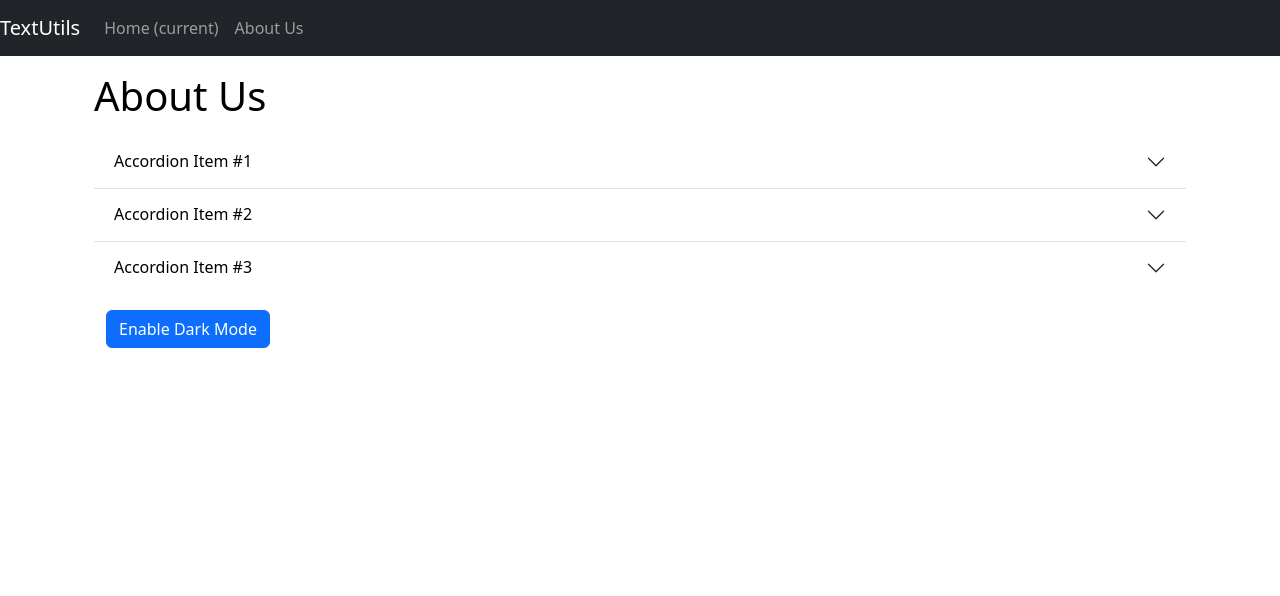
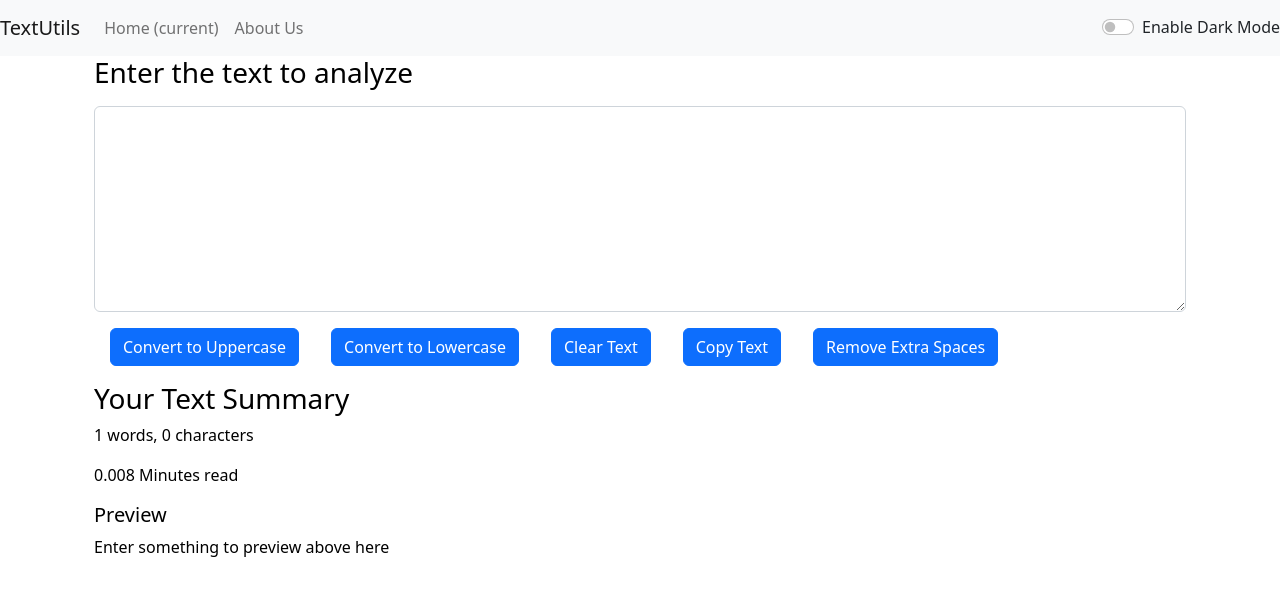
Before and after one commit to Aterminate/text-utils, a React (Create React App) app: page / in a window 1280 px wide. Shown: the top 596 px of the page. Built offline with nearby package versions, Linux system fonts and the light colour scheme.

Commit message:
Sixth Commit

```diff
--- a/src/App.js
+++ b/src/App.js
@@ -1,18 +1,29 @@
 // import logo from './logo.svg';
+import { useState } from 'react';
 import './App.css';
-import { About } from './components/About';
+// import { About } from './components/About';
 import { Navbar } from './components/Navbar';
-// import {TextForm} from  './components/TextForm';
+import {TextForm} from  './components/TextForm';
 
 function App() {
+  const [mode, setMode] = useState('light')  // Wheather dark mode is enabled or not
+
+  const toggleMode = () => {
+    if(mode === 'light'){
+      setMode('dark');
+      document.body.style.backgroundColor =  '#07105c';
+    }
+    else{
+      setMode('light');
+      document.body.style.backgroundColor =  'white';
+    }
+  }
   return (
       <>
-        <Navbar title="TextUtils" aboutText="About Us" />
-
+        <Navbar title="TextUtils" aboutText="About Us" mode={mode} toggleMode={toggleMode} />
         <div className="container">
-        <About/>
-          {/* <TextForm heading="Enter the text to analyze"/> */}
-
+        {/* <About/> */}
+        <TextForm heading="Enter the text to analyze" mode={mode} />
         </div>
       </>
   );
--- a/src/components/Navbar.js
+++ b/src/components/Navbar.js
@@ -3,7 +3,8 @@
 
 export const Navbar = (props) => {
   return (
-    <nav className="navbar navbar-expand-lg navbar-dark bg-dark">
+    <>
+      <nav className={`navbar navbar-expand-lg navbar-${props.mode} bg-${props.mode}`}>
       <a className="navbar-brand" href="/">{props.title}</a>
       <button className="navbar-toggler" type="button" data-toggle="collapse" data-target="#navbarSupportedContent" aria-controls="navbarSupportedContent" aria-expanded="false" aria-label="Toggle navigation">
         <span className="navbar-toggler-icon"></span>
@@ -18,12 +19,13 @@
             <a className="nav-link" href="/">{props.aboutText}</a>
           </li>
         </ul>
-      {/* <form className="form-inline my-2 my-lg-0">
-        <input className="form-control mr-sm-2" type="search" placeholder="Search" aria-label="Search"/>
-        <button className="btn btn-outline-success my-2 my-sm-0" type="submit">Search</button>
-      </form> */}
+      </div>
+      <div className={`form-check form-switch text-${props.mode==='light'? 'dark' : 'light'}`}>
+          <input className="form-check-input" type="checkbox" onClick={props.toggleMode}  role="switch" id="flexSwitchCheckDefault"/>
+          <label className="form-check-label" htmlFor="flexSwitchCheckDefault">Enable Dark Mode</label>
       </div>
       </nav>
+    </>
   )
 }
 Navbar.propTypes = {title: PropTypes.string.isRequired,
--- a/src/components/TextForm.js
+++ b/src/components/TextForm.js
@@ -20,24 +20,42 @@
         // console.log("On change");
         setText(event.target.value);
     }
+    // Credits A
+    const handleCopy     = () => {
+        console.log("I am copy");
+        var text = document.getElementById("myBox");
+        text.select();
+        // it is not necessary to add selection range
+        // text.setSelectionRange(0, 9999);
+        navigator.clipboard.writeText(text.value);
+    }
+    // Credits Coding wala
+    const handleExtraSpaces  = () => {
+        let newText = text.split(/[ ]+/);
+        setText(newText.join(" "))
+    }
+
+
     const [text, setText]  = useState('');
     return (
         <>
-            <div className='container'>
-                <h3>{props.heading}</h3>
-                <div className="form-group">
-                    <textarea className="form-control" id="exampleFormControlTextarea1" value={text} onChange={handleOnChange}  rows="8"></textarea>
+            <div className='container' style={{color: props.mode==='dark'? 'white' : 'black'}}>
+                <h3 >{props.heading}</h3>
+                <div className="form-group my-3">
+                    <textarea className="form-control" value={text} onChange={handleOnChange}  style={{backgroundColor: props.mode==='dark'? 'grey' : 'white',color: props.mode==='dark'? 'white' : 'black'}} id="myBox"  rows="8"></textarea>
                 </div>
-                <button className="btn btn-primary mx-2" onClick={handleUpClick}>Convert to Uppercase</button>
-                <button className="btn btn-primary mx-2" onClick={handleLoClick}>Convert to Lowercase</button>
-                <button className="btn btn-primary mx-2" onClick={handleclearClick}>Clear Text</button>
+                <button className="btn btn-primary mx-3" onClick={handleUpClick}>Convert to Uppercase</button>
+                <button className="btn btn-primary mx-3" onClick={handleLoClick}>Convert to Lowercase</button>
+                <button className="btn btn-primary mx-3" onClick={handleclearClick}>Clear Text</button>
+                <button className="btn btn-primary mx-3" onClick={handleCopy}>Copy Text</button>
+                <button className="btn btn-primary mx-3" onClick={handleExtraSpaces}>Remove Extra Spaces</button>
             </div>
-            <div className="container my-3">
+            <div className="container my-3" style={{color: props.mode==='dark'? 'white' : 'black'}}>
                 <h3>Your Text Summary</h3>
                 <p>{text.split(" ").length} words, {text.length} characters</p>
                 <p>{ 0.008 * text.split(" ").length } Minutes read</p>
                 <h5>Preview</h5>
-                <p>{text}</p>
+                <p>{text.length>0? text:'Enter something to preview above here'}</p>
             </div>
         </>
     )
```
Lines whose indentation alone changed are shown as unchanged.
